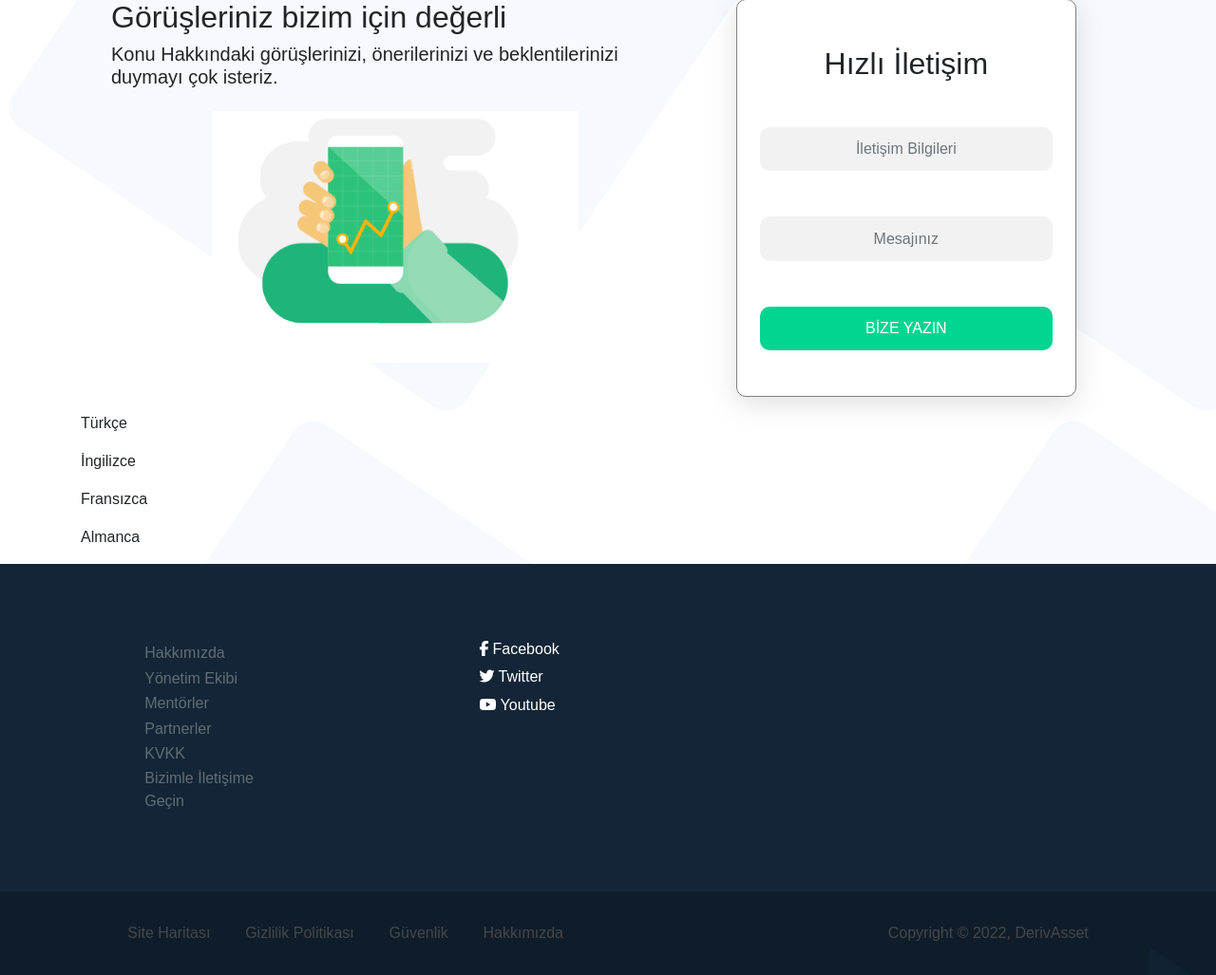
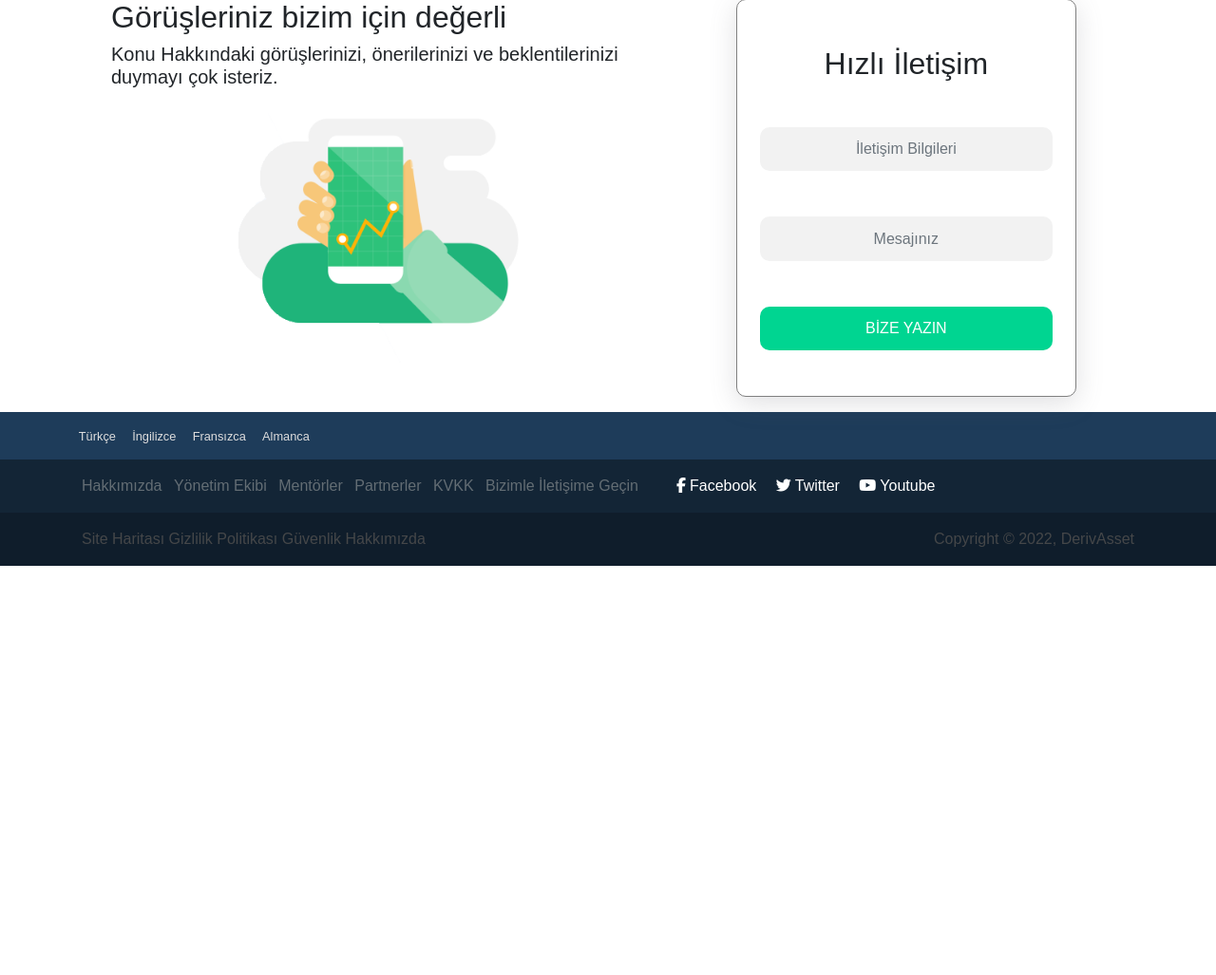
Before and after one commit to Sertturk16/tlref-beta, a PHP site: page / in a window 1280 px wide. Shown: the part 4362-5389 px from the top of the page at 95% size. After the commit the page ends 4958 px from the top, so only its background shows below. Run offline with PHP 8.4, Linux system fonts and the light colour scheme; some libraries are stand-ins or nearby versions.

Commit message:
Add files via upload

```diff
--- a/assets/css/style.css
+++ b/assets/css/style.css
@@ -14,8 +14,6 @@ body {
 
 .container-fluid {
   background: white;
-  background-image: url("../img/rectangle-25.png");
-  background-size: 50rem;
   margin: auto;
   overflow: hidden;
 }
@@ -634,22 +632,22 @@ aside a {
   text-decoration: none;
 }
 aside p {
-  margin: 1.5%;
+  margin: 0.5rem 0.5rem 0.5rem 0;
+  display: inline;
 }
 aside {
-  padding: 7% 10% 7% 7%;
   float: left;
+  padding: 1rem;
 }
 .social {
-  padding: 7% 10% 7% 7%;
+  padding: 1rem;
   float: right;
 }
 .social a {
   text-decoration: none;
+  margin: 1rem 1rem 1rem 0;
 }
 .social i {
-  display: block;
-  margin: 1% 0% 15% 0%;
 
   color: white;
 }
@@ -659,23 +657,43 @@ aside {
 
 .son-kisim {
   clear: both;
-  padding: 2rem;
+  padding: 1rem;
   background-color: #0f1d2b;
 }
 .son-kisim a {
   text-decoration: none;
   color: #454749;
-  margin-left: 3%;
 }
 .son-kisim p {
   display: inline;
   color: #454749;
   float: right;
-  margin-right: 3%;
 }
 
 .son-kisim-container{
     background-color: #0f1d2b;
+}
+
+.languages {
+  clear: both;
+  padding: 0.8rem;
+  background-color: #1e3c5a;
+}
+.languages p {
+  display: inline;
+  text-decoration: none;
+  color: #ddd;
+  margin: 0.8rem 0.8rem 0.8rem 0;
+  font-size: 0.8rem;
+}
+
+.languages p:hover{
+  text-decoration: underline;
+  cursor: pointer;
+}
+
+.languages-container{
+  background-color: #1e3c5a;
 }
 
 @media screen and (max-width: 992px) {
```
